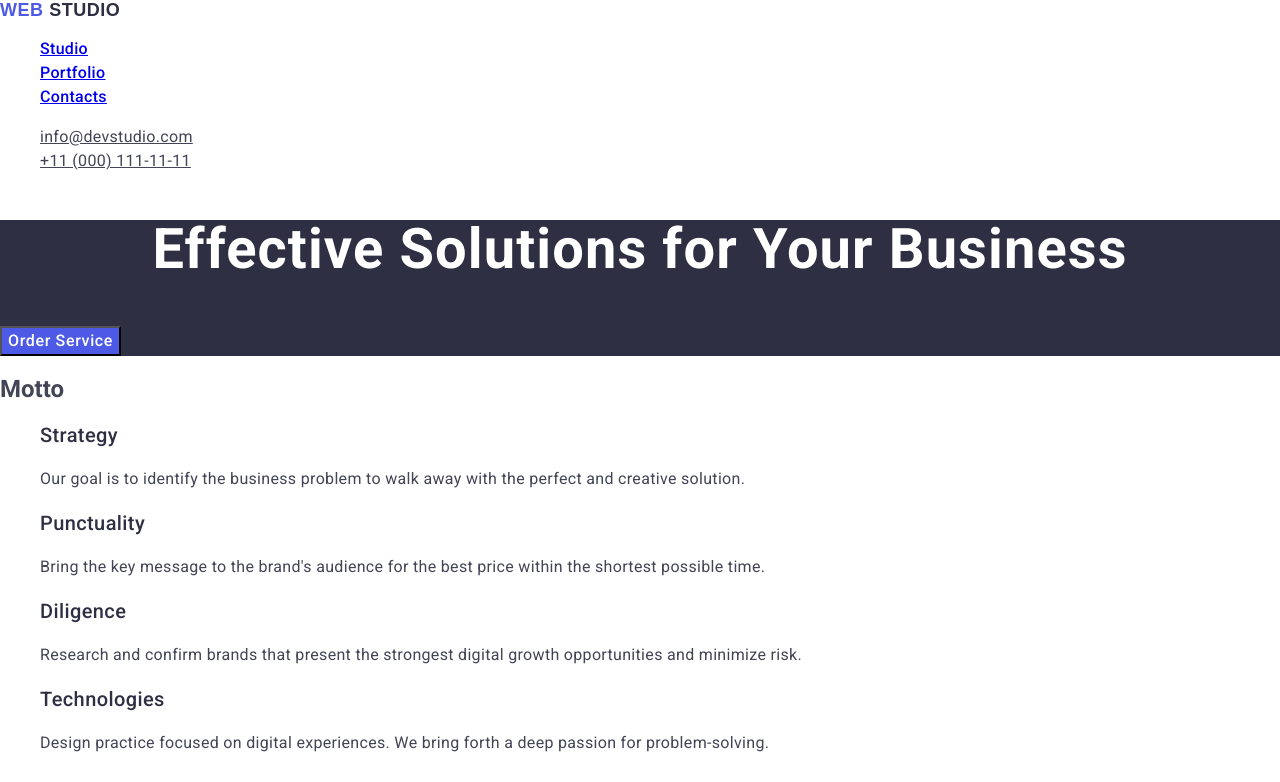
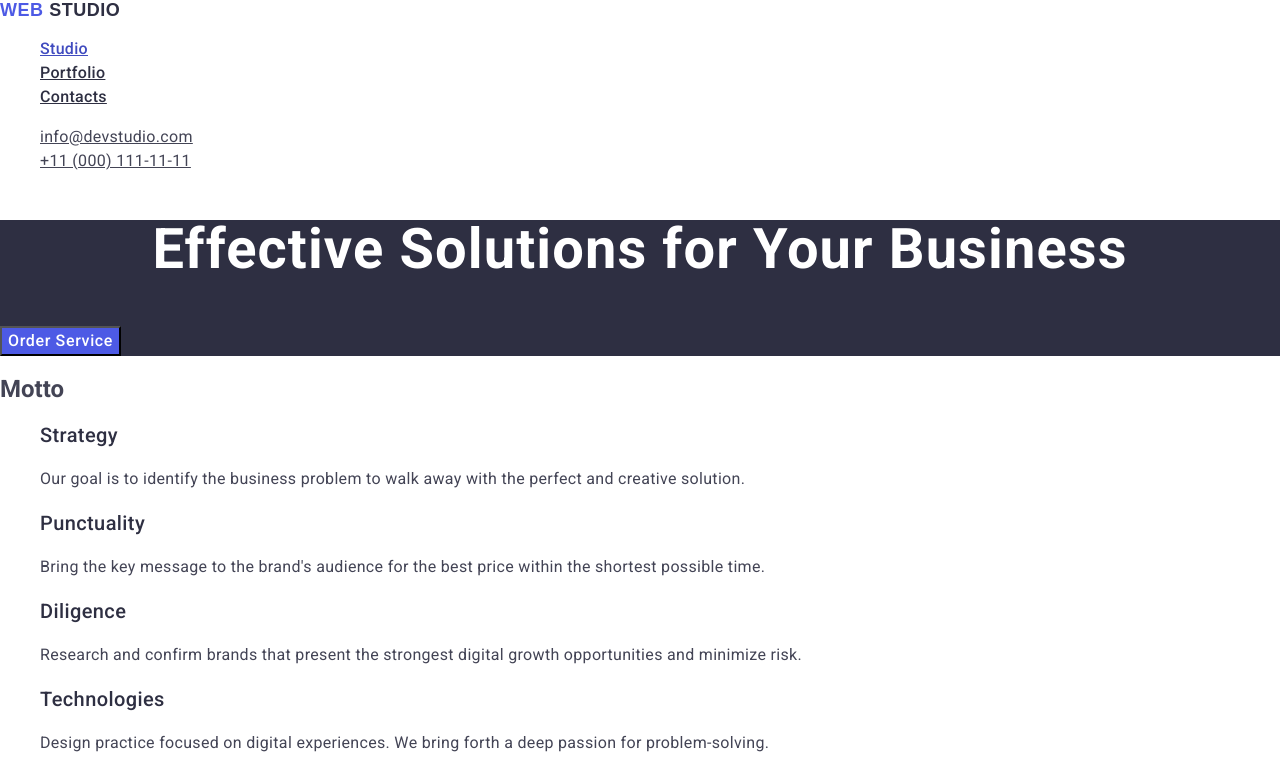
Before and after one commit to Ovoyana/goit-markup-hw-02, a plain HTML site: page index.html in a window 1280 px wide. In both pictures the pointer is over the link "Studio". Shown: the top 782 px of the page. Drawn offline with nearby package versions, Linux system fonts and the light colour scheme; a web font is replaced by a local one.

Commit message:
update styles.css

```diff
--- a/css/styles.css
+++ b/css/styles.css
@@ -25,15 +25,15 @@ ul {
   letter-spacing: 0.54px;
   text-transform: uppercase;
 }
-.nav-list {
+.nav-list-link {
   color: #2e2f42;
   font-size: 16px;
   font-weight: 500;
   line-height: 1.5;
   letter-spacing: 0.32px;
 }
-.nav-list:hover,
-.nav-list:focus {
+.nav-list-link:hover,
+.nav-list-link:focus {
   color: #404bbf;
 }
 .contacts {
```
